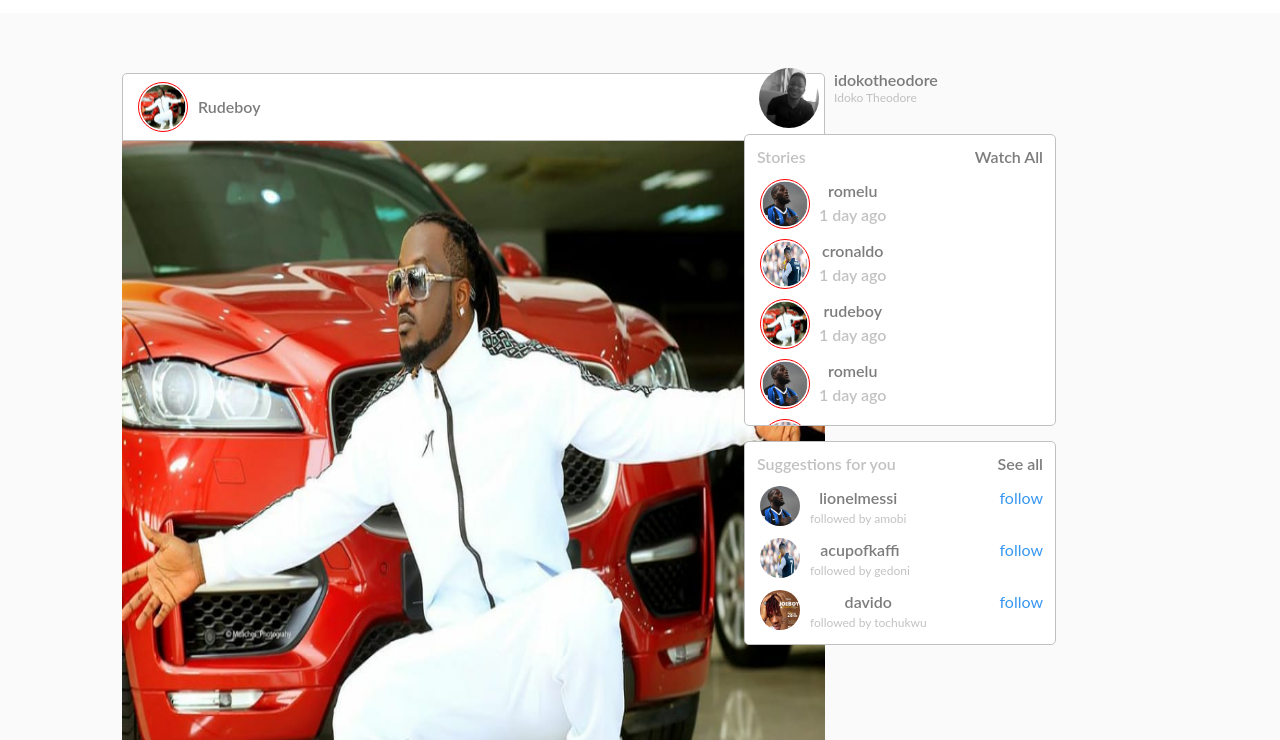
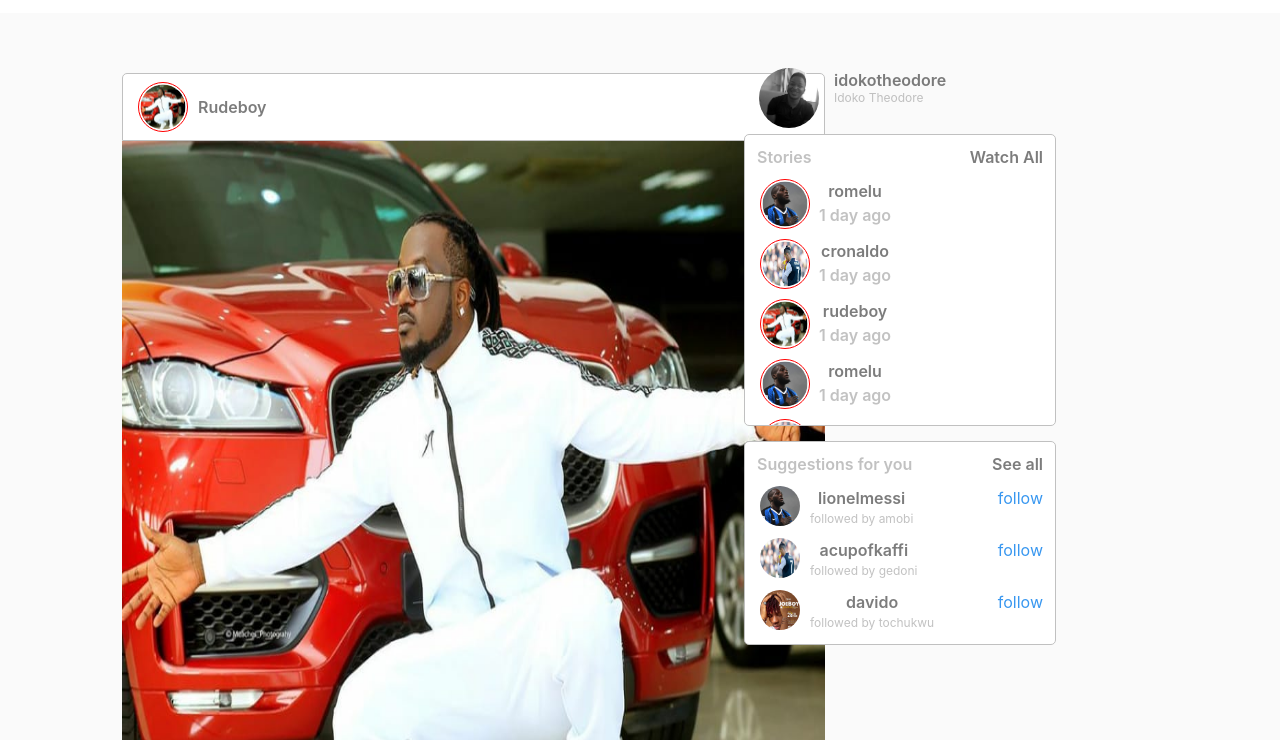
Before and after one commit to Theodore-Idoko/Instagram, a plain HTML site: page index.html in a window 1280 px wide. Shown: the part 60-800 px from the top of the page. Drawn offline with Linux system fonts and the light colour scheme.

Commit message:
second commit

```diff
--- a/style.css
+++ b/style.css
@@ -5,7 +5,7 @@
 }
 
 body{
-  font-family: 'Lato', sans-serif;
+  font-family: -apple-system, BlinkMacSystemFont, 'Segoe UI', Roboto, Oxygen, Ubuntu, Cantarell, 'Open Sans', 'Helvetica Neue', sans-serif;
   line-height: 1.5;
   background: #fafafa;
 }
```
